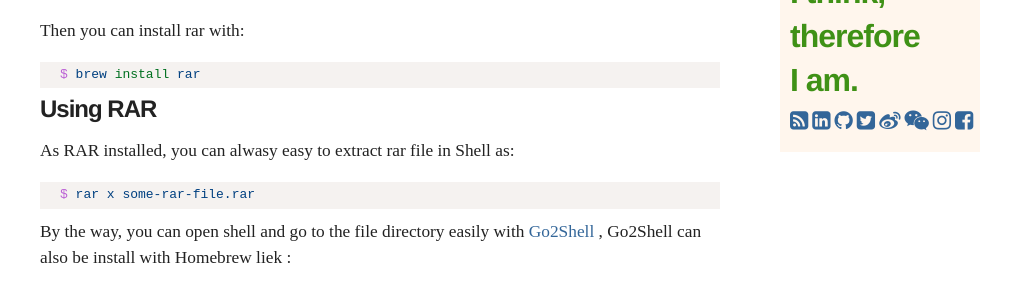
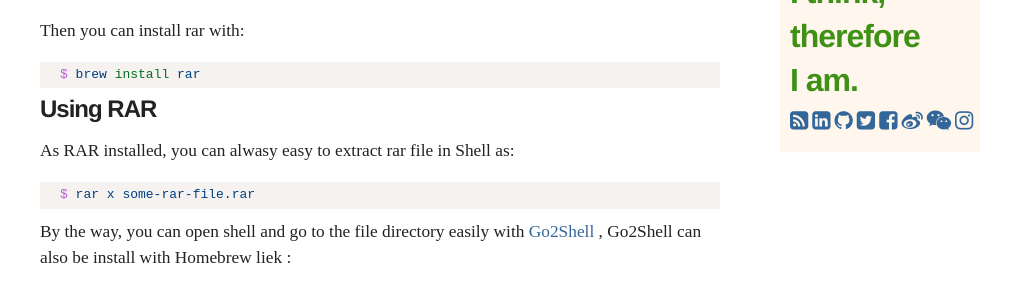
Before and after one commit to villim/villim.github.io, a Jekyll site: the page built from index.html, in a window 1280 px wide. Shown: the part 426-713 px from the top of the page, without its empty margins (135-1146 px from the left). Built offline with Jekyll 4.4.1, drawn with Linux system fonts in a browser that asks for light colours; nearby versions of some CDN libraries.

```diff
--- a/_includes/social.html
+++ b/_includes/social.html
@@ -3,8 +3,8 @@
 	<a href="https://www.linkedin.com/in/william-wang-45499b2b" target="_blank"> <i class="fa fa-linkedin-square fa-lg"></i> </a>
 	<a href="https://github.com/villim" target="_blank"> <i class="fa fa-github fa-lg"></i> </a>
 	<a href="https://twitter.com/villim" target="_blank"> <i class="fa fa-twitter-square fa-lg"></i> </a>
+	<a href="https://www.facebook.com/villimw" target="_blank"> <i class="fa fa-facebook-square fa-lg"></i> </a>
 	<a href="http://weibo.com/villimw" target="_blank"> <i class="fa fa-weibo fa-lg"></i> </a>
 	<a href="../img/wechat.villim.jpg" target="_blank"> <i class="fa fa-weixin  fa-lg"></i> </a>
 	<a href="http://instagram.com/villim" target="_blank"> <i class="fa fa-instagram fa-lg"></i> </a>
-	<a href="https://www.facebook.com/villimw" target="_blank"> <i class="fa fa-facebook-square fa-lg"></i> </a>
 </div>
--- a/_layouts/default.html
+++ b/_layouts/default.html
@@ -9,7 +9,7 @@
 		<link href="/css/screen.css" media="screen, projection" rel="stylesheet" type="text/css" />
 		<link href="/css/pygmentize.css" media="screen, projection" rel="stylesheet" type="text/css" />
     <link rel="alternate" type="application/atom+xml" title="Villim Wong - Atom" href="/atom.xml" />
-		<link href="//netdna.bootstrapcdn.com/font-awesome/4.1.0/css/font-awesome.min.css" rel="stylesheet">
+		<link href="//netdna.bootstrapcdn.com/font-awesome/4.6.3/css/font-awesome.min.css" rel="stylesheet">
 		<title>{{ page.title}}  &mdash; Villim</title>
   </head>
   <body>
```
